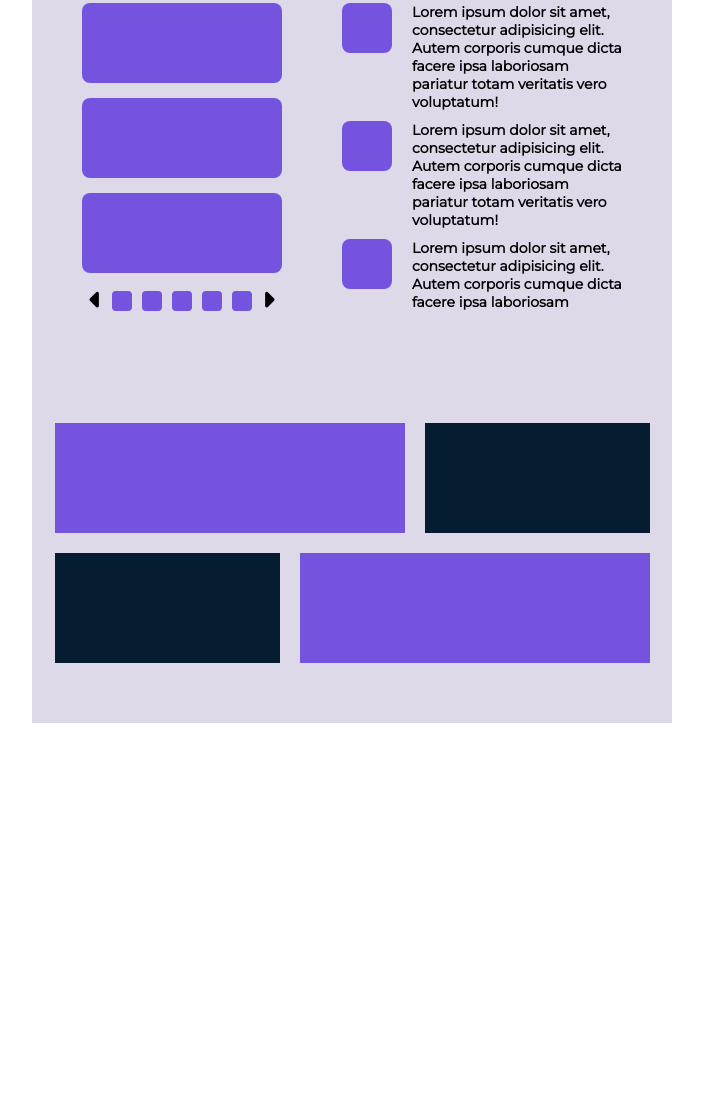
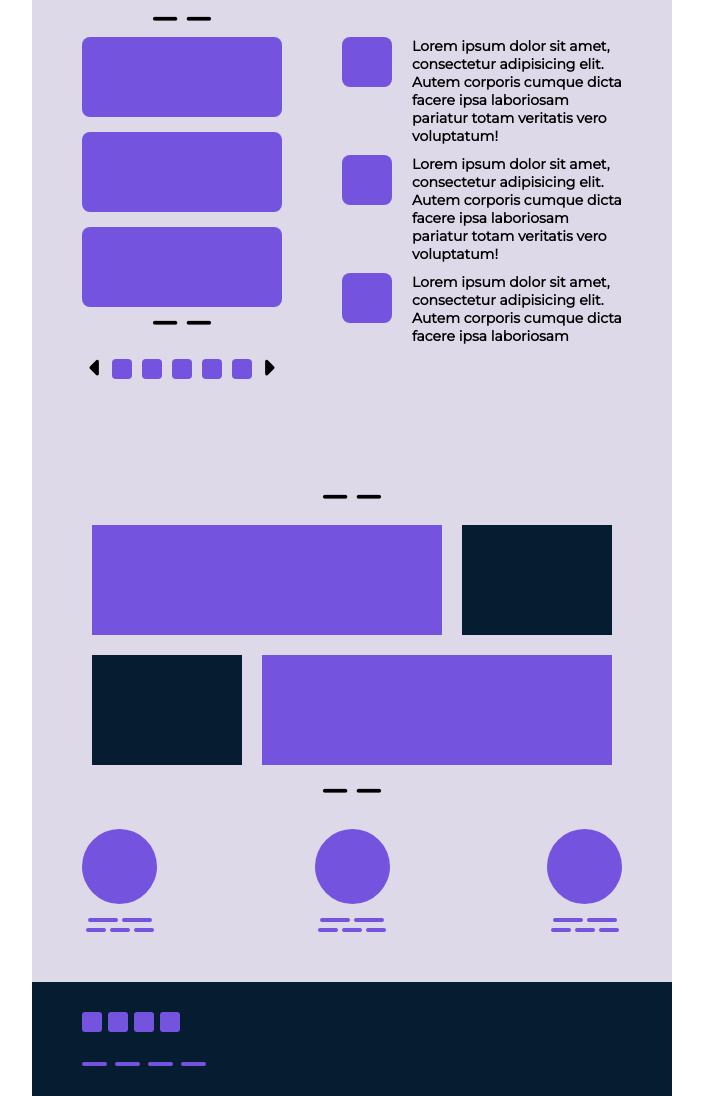
Before and after one commit to HaaaamBurger/html_HM, a plain HTML site: page Additional work/index.html in a window 1280 px wide. Shown: the part 397-1493 px from the top of the page, without its empty margins (288-991 px from the left). Before the commit the page ends 1120 px from the top, so only its background shows below. Drawn offline with Linux system fonts and the light colour scheme.

Commit message:
postions:absolute,relative;navigation:fixed;ADDITION

```diff
--- a/Additional work/index.html
+++ b/Additional work/index.html
@@ -39,9 +39,17 @@
             <div class="column_wrapper">
                 <div class="news_column">
                     <div class="news_block">
+                        <div class="collage_text">
+                            <i class="fa-solid fa-minus"></i>
+                            <i class="fa-solid fa-minus"></i>
+                        </div>
                         <div class="news_crate"></div>
                         <div class="news_crate"></div>
                         <div class="news_crate"></div>
+                        <div class="collage_text">
+                            <i class="fa-solid fa-minus"></i>
+                            <i class="fa-solid fa-minus"></i>
+                        </div>
                     </div>
                     <div class="news_nav">
                         <i class="fa-solid fa-caret-left"></i>
@@ -53,7 +61,8 @@
                         <i class="fa-solid fa-caret-right"></i>
                     </div>
                 </div>
-                <div class="additional_info">
+                <div class="additional_help">
+                  <div class="additional_info">
                     <div class="add_info_block_helper">
                         <div class="add_info_block"></div>
                         <p>Lorem ipsum dolor sit amet, consectetur adipisicing elit. Autem corporis cumque dicta facere ipsa laboriosam pariatur totam veritatis vero voluptatum!</p>
@@ -74,6 +83,7 @@
                         <div class="add_info_block"></div>
                         <p>Lorem ipsum dolor sit amet, consectetur adipisicing elit. Autem corporis cumque dicta facere ipsa laboriosam pariatur totam veritatis vero voluptatum!</p>
                     </div>
+                  </div>
                 </div>
             </div>
         </div>
@@ -81,6 +91,10 @@
         <div class="pre_end_block">
 
             <div class="collage_main_block">
+                <div class="collage_text">
+                    <i class="fa-solid fa-minus"></i>
+                    <i class="fa-solid fa-minus"></i>
+                </div>
                 <div class="fst_collage_block">
                     <div class="news_collage"></div>
                     <div class="addition_collage"></div>
@@ -89,26 +103,80 @@
                     <div class="addition_collage"></div>
                     <div class="news_collage"></div>
                 </div>
+                <div class="collage_text">
+                    <i class="fa-solid fa-minus"></i>
+                    <i class="fa-solid fa-minus"></i>
+                </div>
             </div>
 
 
-<!--            <div class="collage_main_circle">-->
-<!--                   <div class="collage_circle_helper">-->
-<!--                        <div class="collage_circle"></div>-->
-<!--                        <p></p>-->
-<!--                   </div>-->
-<!--                    <div class="collage_circle_helper">-->
-<!--                        <div class="collage_circle"></div>-->
-<!--                        <p></p>-->
-<!--                    </div>-->
-<!--                    <div class="collage_circle_helper">-->
-<!--                        <div class="collage_circle"></div>-->
-<!--                        <p></p>-->
-<!--                    </div>-->
-<!--            </div>-->
+            <div class="collage_main_circle">
+                   <div class="collage_circle_helper ">
+                        <div class="collage_circle"></div>
+                       <div class="custom_text_circle">
+                           <p></p>
+                           <p></p>
+                       </div>
+                       <div class="custom_text_circle_smaller">
+                           <p></p>
+                           <p></p>
+                           <p></p>
+                       </div>
+                   </div>
+                    <div class="collage_circle_helper">
+                        <div class="collage_circle"></div>
+                        <div class="custom_text_circle">
+                            <p></p>
+                            <p></p>
+                        </div>
+                        <div class="custom_text_circle_smaller">
+                            <p></p>
+                            <p></p>
+                            <p></p>
+                        </div>
+                    </div>
+                    <div class="collage_circle_helper">
+                        <div class="collage_circle"></div>
+                        <div class="custom_text_circle">
+                            <p></p>
+                            <p></p>
+                        </div>
+                        <div class="custom_text_circle_smaller">
+                            <p></p>
+                            <p></p>
+                            <p></p>
+                        </div>
+                    </div>
+            </div>
 
         </div>
 
+        <div class="end_block">
+            <div class="end_wrapper">
+
+                <div class="frs_part">
+                    <div class="end_crate">
+                        <div class="end_mini_crate"></div>
+                        <div class="end_mini_crate"></div>
+                        <div class="end_mini_crate"></div>
+                        <div class="end_mini_crate"></div>
+                    </div>
+                    <div class="end_text">
+                        <p></p>
+                        <p></p>
+                        <p></p>
+                        <p></p>
+                    </div>
+                </div>
+                <div class="scd_part"></div>
+
+
+
+
+
+
+            </div>
+        </div>
 
     </div>
 
--- a/Additional work/style.css
+++ b/Additional work/style.css
@@ -9,8 +9,6 @@ body{
     display: flex;
     flex-direction: column;
     align-items: center;
-
-
 }
 .purple_theme{
     color: #7454de;
@@ -119,7 +117,7 @@ body{
 .fa-caret-left,.fa-caret-right{
     font-size: 25px;
 }
-.news_block > div:nth-child(2){
+.news_block > div:nth-child(3){
     margin-top: 15px;
     margin-bottom: 15px;
 }
@@ -154,10 +152,13 @@ body{
     max-height: 310px;
     overflow: hidden;
 }
+.additional_help{
+    display: flex;
+    align-items: center;
+}
 /*--------------MIDDLE-BLOCK--------------*/
 /*--------------PRE-END-BLOCK--------------*/
 .pre_end_block{
-    overflow: hidden;
     min-width: 500px;
     display: flex;
     flex-direction: column;
@@ -171,18 +172,115 @@ body{
     display: flex;
 }
 .collage_main_block{
-
+    width: 100%;
+    overflow: hidden;
 }
 .news_collage{
     background-color: #7454de;
-    width: 350px;
+    width: 70%;
     height: 110px;
     margin: 10px;
 }
 .addition_collage{
     background-color: #061c31;
-    width: 225px;
+    width: 30%;
     height: 110px;
     margin: 10px;
 }
+.collage_text{
+    text-align: center;
+    font-size: 30px;
+}
+.collage_circle_helper{
+    text-align: center;
+}
+.collage_main_circle{
+    margin-top: 20px;
+    width: 100%;
+    display: flex;
+    align-items: center;
+    justify-content: space-between;
+}
+.collage_circle{
+    background-color: #7454de;
+    width: 75px;
+    height: 75px;
+    border-radius: 50%;
+}
+.custom_text_circle{
+    display: flex;
+    justify-content: center;
+    margin-top: 14px;
+}
+.custom_text_circle p:first-child{
+    margin-right: 4px;
+}
+.custom_text_circle p{
+    margin: 0;
+    background-color: #7454de;
+    border-radius: 3px;
+    width: 30px;
+    height: 4px;
+}
+.custom_text_circle_smaller{
+    display: flex;
+    margin-top: 6px;
+    justify-content: center;
+}
+.custom_text_circle_smaller > p:nth-child(2){
+    margin-right: 4px;
+    margin-left: 4px;
+}
+.custom_text_circle_smaller p{
+    margin: 0;
+    background-color: #7454de;
+    border-radius: 3px;
+    width: 20px;
+    height: 4px;
+}
 /*--------------PRE-END-BLOCK--------------*/
+/*--------------END-BLOCK--------------*/
+.end_block{
+    display: flex;
+    justify-content: center;
+    width: 50%;
+    overflow: hidden;
+    min-width: 500px;
+}
+.end_wrapper{
+    display: flex;
+    padding: 30px 50px 30px 50px;
+
+    background-color: #061c31;
+
+    width: 100%;
+}
+.end_crate{
+    display: flex;
+}
+.end_crate div:nth-child(1n){
+    margin-right: 6px;
+}
+.end_mini_crate{
+    background-color: #7454de;
+    border-radius: 3px;
+
+    height: 20px;
+    width: 20px;
+}
+.end_text{
+    margin-top: 30px;
+    display: flex;
+
+}
+.end_text p:nth-child(1n){
+    margin-right: 8px;
+}
+.end_text p{
+    margin: 0;
+    background-color: #7454de;
+    width: 25px;
+    height: 4px;
+    border-radius: 4px;
+}
+/*--------------END-BLOCK--------------*/
```
